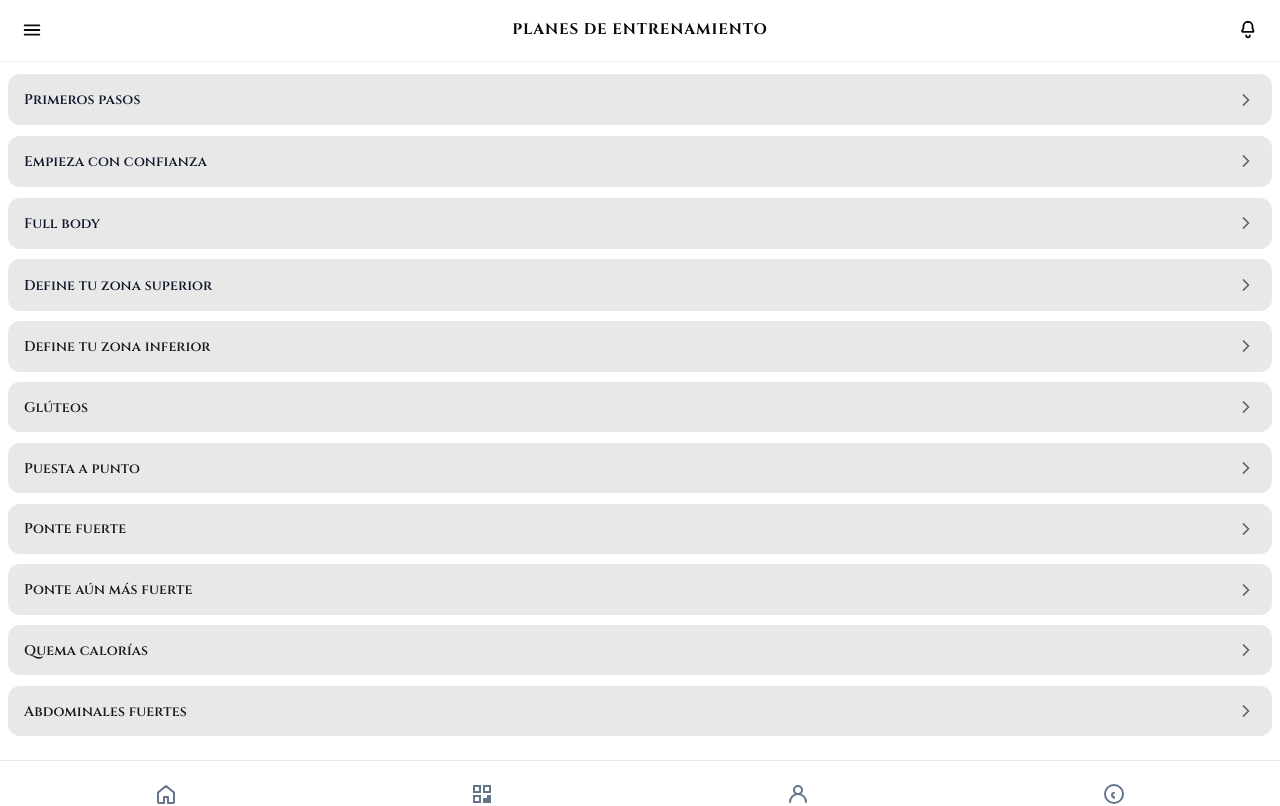
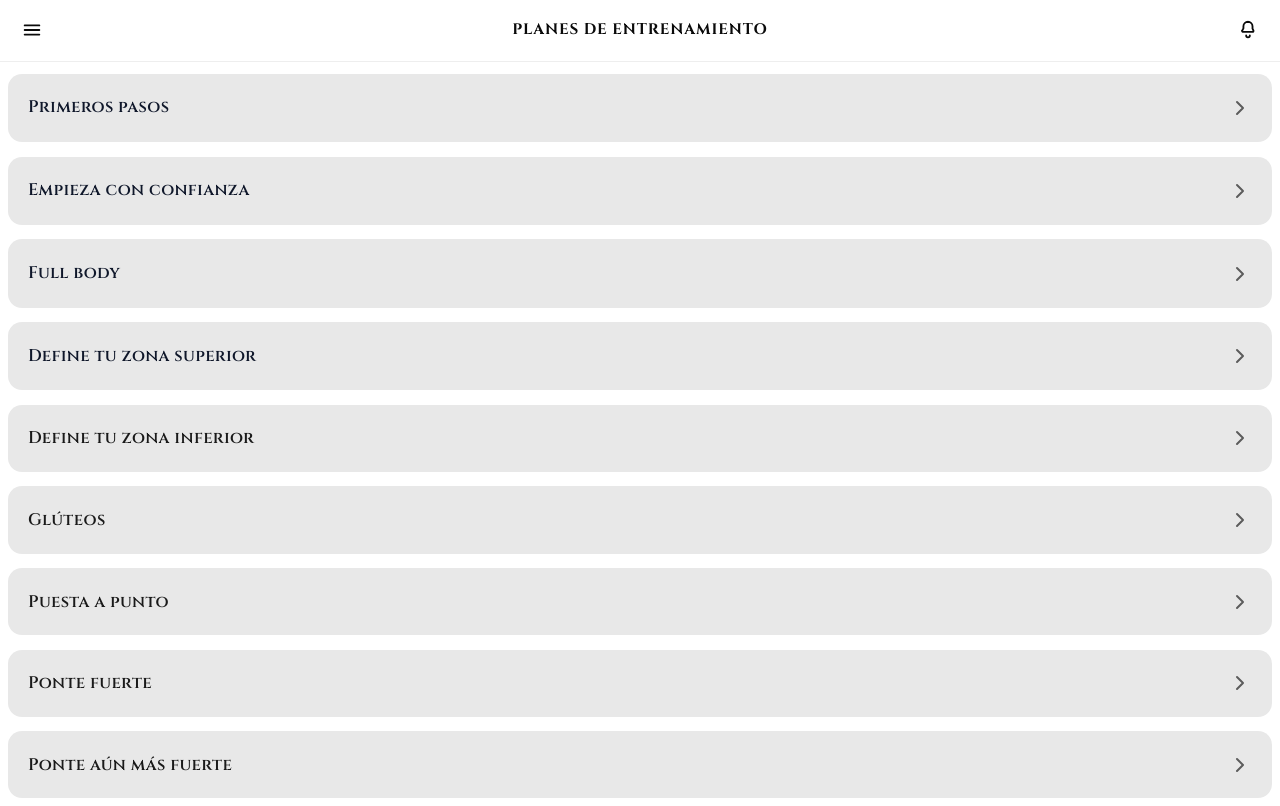
Before and after one commit to ivan049999/proyectoGymTFGA_Fronted, a React (Vite) app: page /entrenamientos/planes in a window 1280 px wide. Shown: the top 806 px of the page. Built offline with nearby package versions, Linux system fonts and the light colour scheme.

Commit message:
style(planes): ampliar lista de planes y añadir zoom al hover

```diff
--- a/src/pages/PlanesEntrenamientoPage.tsx
+++ b/src/pages/PlanesEntrenamientoPage.tsx
@@ -6,8 +6,8 @@ function ChevronIcon() {
   return (
     <svg
       className="planes-list__chevron"
-      width="20"
-      height="20"
+      width="24"
+      height="24"
       viewBox="0 0 24 24"
       fill="none"
       aria-hidden
--- a/src/styles/global.css
+++ b/src/styles/global.css
@@ -239,7 +239,7 @@ body {
 .planes-list {
   display: flex;
   flex-direction: column;
-  gap: 0.65rem;
+  gap: 0.9rem;
   list-style: none;
   margin: 0;
   padding: 0;
@@ -247,28 +247,40 @@ body {
   width: 100%;
 }
 
+.planes-list > li {
+  overflow: visible;
+}
+
 .planes-list__item {
   display: flex;
   align-items: center;
   justify-content: space-between;
-  gap: 0.75rem;
-  width: 100%;
-  padding: 0.95rem 1rem;
+  gap: 1rem;
+  width: 100%;
+  padding: 1.35rem 1.25rem;
   border: none;
-  border-radius: 12px;
+  border-radius: 14px;
   background: #e8e8e8;
   font-family: inherit;
-  font-size: 0.88rem;
+  font-size: 1.05rem;
   font-weight: 600;
-  letter-spacing: 0.01em;
+  letter-spacing: 0.02em;
   color: #1a1a1a;
   text-align: left;
   cursor: pointer;
-  transition: background 0.15s ease;
+  transform-origin: center;
+  transition:
+    transform 0.25s ease,
+    background 0.2s ease,
+    box-shadow 0.25s ease;
 }
 
 .planes-list__item:hover {
+  transform: scale(1.04);
   background: #dedede;
+  box-shadow: 0 4px 14px rgba(0, 0, 0, 0.1);
+  z-index: 1;
+  position: relative;
 }
 
 .planes-list__item:focus-visible {
@@ -283,6 +295,8 @@ body {
 
 .planes-list__chevron {
   flex-shrink: 0;
+  width: 1.5rem;
+  height: 1.5rem;
   color: #5c5c5c;
 }
 
```
